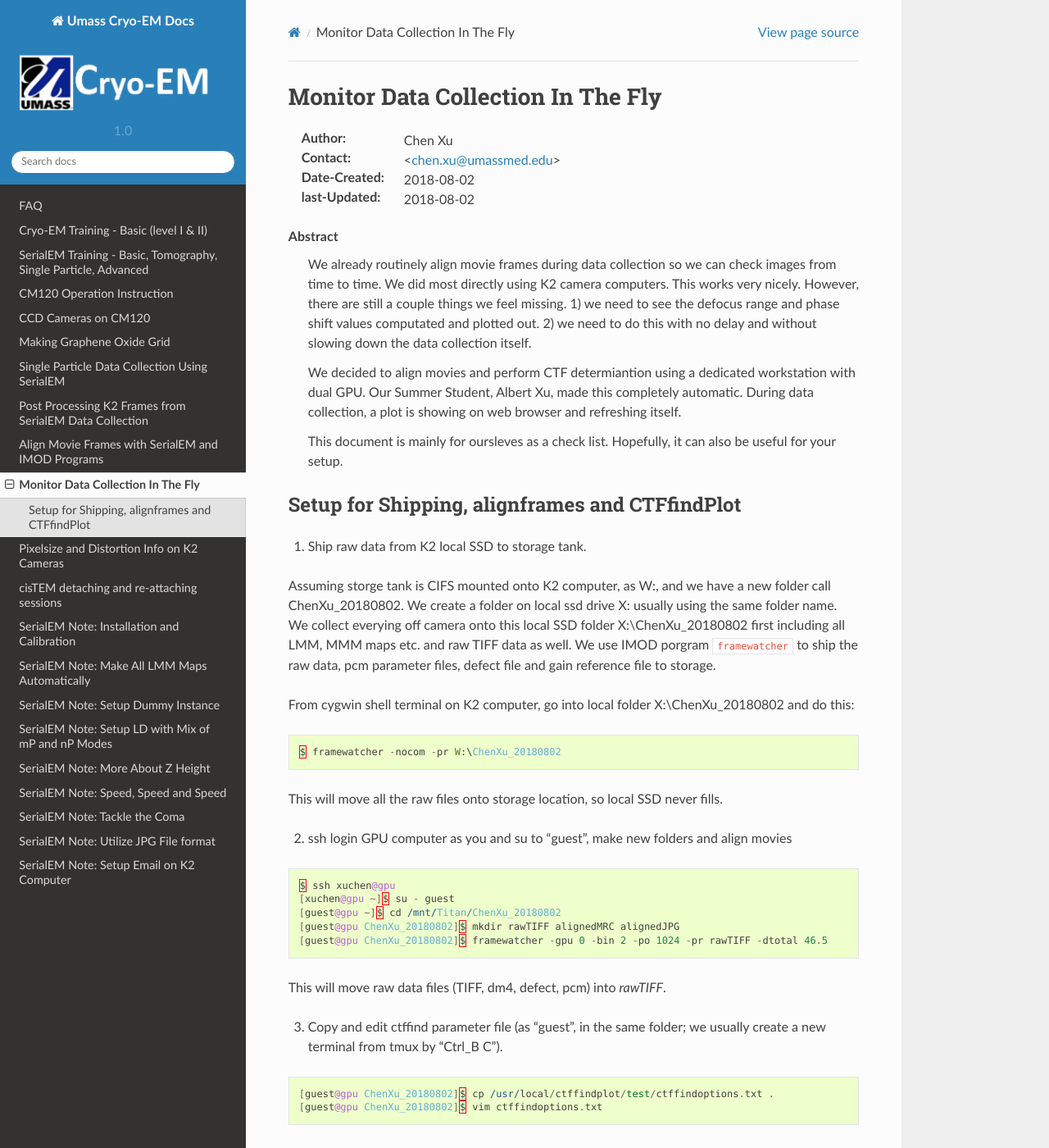
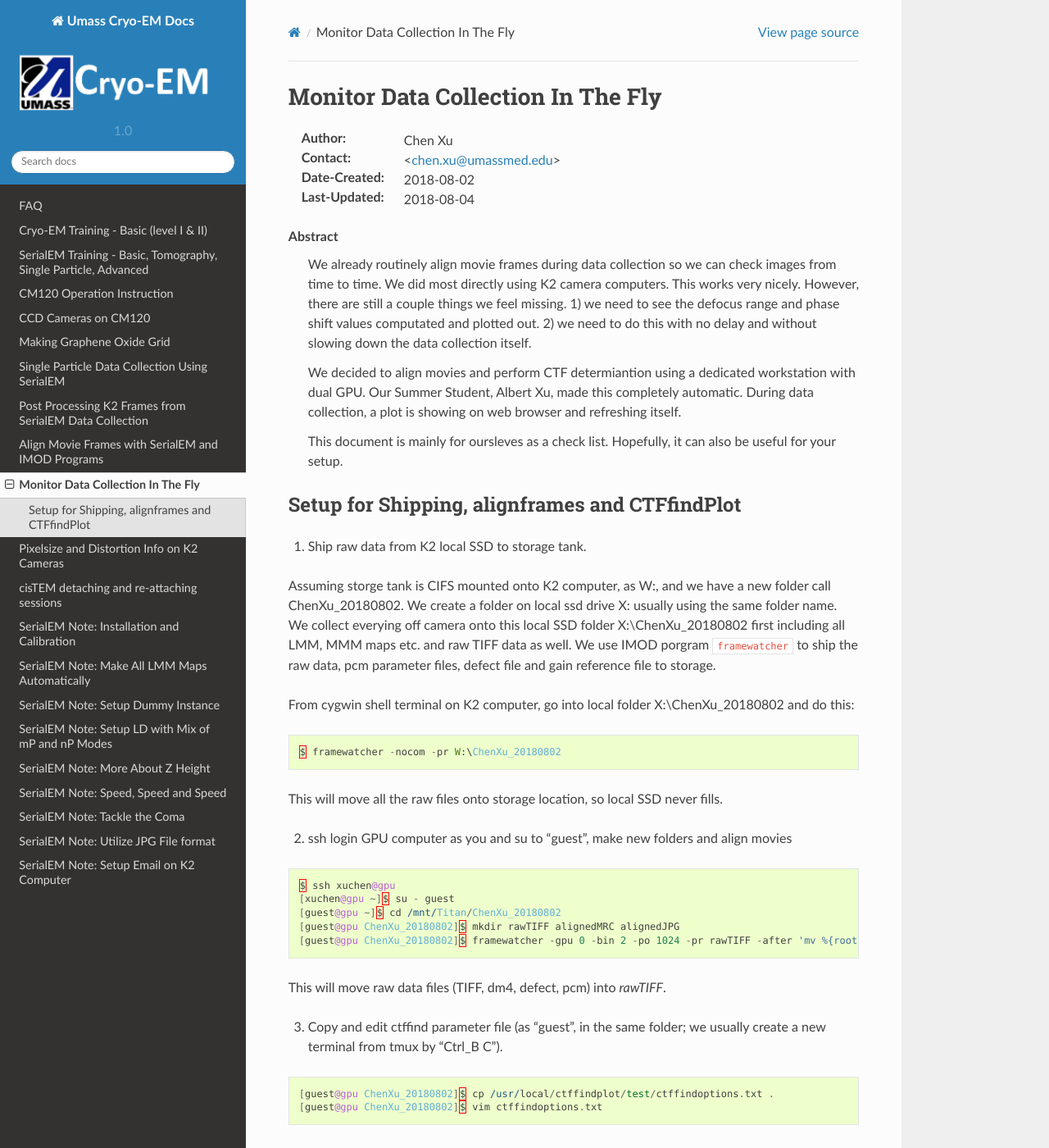
Before and after one commit to xuchen66/sphinx-emdocs, a Sphinx documentation site: the page built from source/monitor-data-collection-in-the-fly.rst, in a window 1280 px wide and 1400 px high. Shown: the whole window at 82% size. Built offline with Sphinx 7.4.7 and the Read the Docs theme 2.0.0, drawn with Linux system fonts in a browser that asks for light colours; pages that are not in the unit, such as notebooks, are missing from menus.

Commit message:
Update monitor-data-collection-in-the-fly.rst

```diff
--- a/source/monitor-data-collection-in-the-fly.rst
+++ b/source/monitor-data-collection-in-the-fly.rst
@@ -6,7 +6,7 @@
 :Author: Chen Xu
 :Contact: <chen.xu@umassmed.edu>
 :Date-Created: 2018-08-02
-:last-Updated: 2018-08-02
+:Last-Updated: 2018-08-04
 
 .. glossary::
 
@@ -47,7 +47,7 @@
    [xuchen@gpu ~]$ su - guest
    [guest@gpu ~]$ cd /mnt/Titan/ChenXu_20180802
    [guest@gpu ChenXu_20180802]$ mkdir rawTIFF alignedMRC alignedJPG
-   [guest@gpu ChenXu_20180802]$ framewatcher -gpu 0 -bin 2 -po 1024 -pr rawTIFF -dtotal 46.5
+   [guest@gpu ChenXu_20180802]$ framewatcher -gpu 0 -bin 2 -po 1024 -pr rawTIFF -after 'mv %{rootName}_powpair.jpg alignedJPG' -dtotal 46.5
 
 This will move raw data files (TIFF, dm4, defect, pcm) into *rawTIFF*.
 
```
